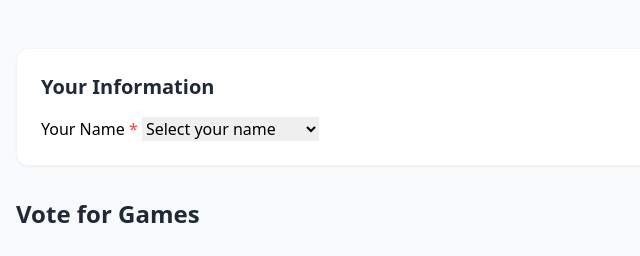
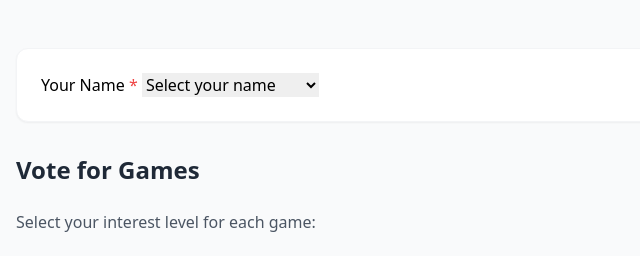
Before and after one commit to tjldev/lan-game-vote, a Flask app: page / in a window 1280 px wide. Shown: the part 176-432 px from the top of the page, without its empty margins (0-640 px from the left). Run offline with Flask 3, Linux system fonts and the light colour scheme; some libraries are stand-ins or nearby versions.

Commit message:
or-lan-do-2k25 hotfix

```diff
--- a/templates/index.html
+++ b/templates/index.html
@@ -21,7 +21,6 @@
 
         <form id="voteForm" class="w-full">
             <div class="mb-8 bg-white p-6 rounded-xl shadow-sm border border-gray-100">
-                <h2 class="text-xl font-semibold text-gray-800 mb-4">Your Information</h2>
                 <div class="form-group">
                     <label for="userName" class="form-label">Your Name <span class="text-red-500">*</span></label>
                     <select id="userName" name="userName" required class="form-input">
```
